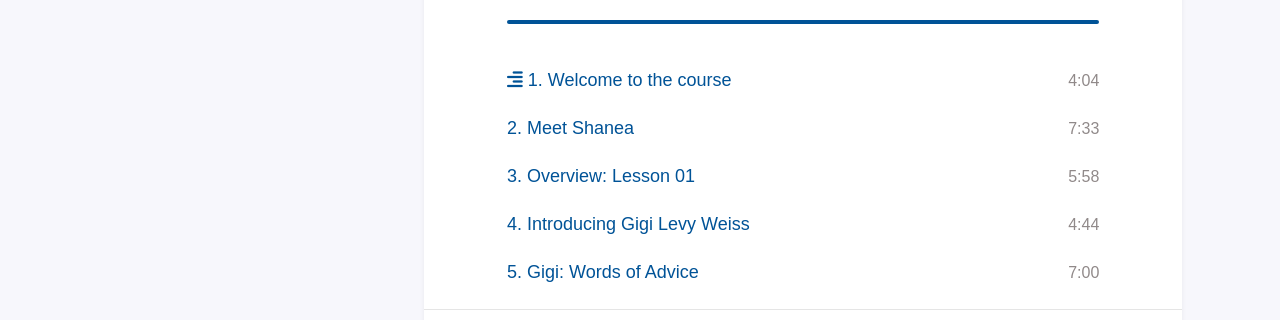
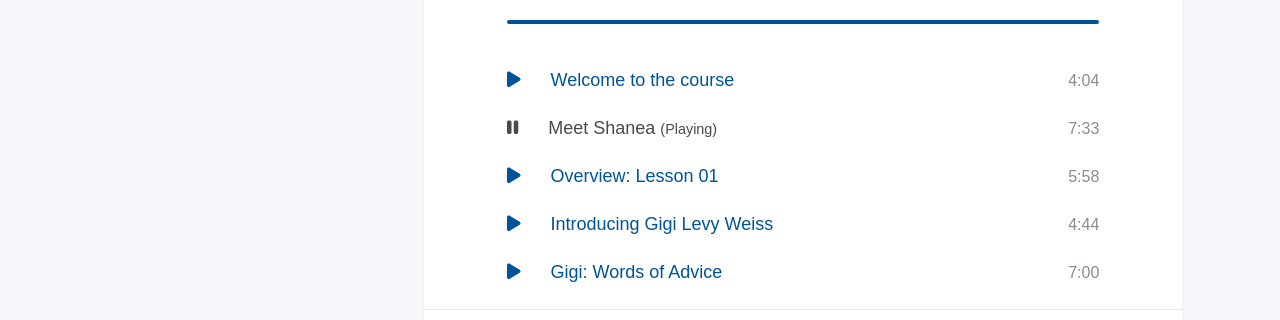
Before and after one commit to nabeelkv/ics, a plain HTML site: page index.html in a window 1280 px wide. Shown: the part 1063-1383 px from the top of the page. Drawn offline with nearby package versions, Linux system fonts and the light colour scheme; a web font is replaced by a local one.

Commit message:
Update index.html

```diff
--- a/index.html
+++ b/index.html
@@ -135,23 +135,27 @@
 
                 <div class="all-lecture-list">
                   <div class="progress-list">
-                    <div class="name"><a href="/referrals"><i class="fa fa-align-right"></i> 1. Welcome to the course</a></div>
+                    <div class="name"><a href="/referrals"><i class="fas fa-play sply"></i> Welcome to the course</a></div>
                     <div class="text-right points">4:04</div>
                   </div>
                   <div class="progress-list">
-                    <div class="name"><a href="/referrals">2. Meet Shanea</a></div>
+                    <div class="name">
+                      <i class="fas fa-pause sply"></i> Meet Shanea <small>(Playing)</small></div>
                     <div class="text-right points">7:33</div>
                   </div></a>
                   <div class="progress-list">
-                    <div class="name"><a href="/referrals">3. Overview: Lesson 01</a></div>
+                    <div class="name"><a href="/referrals">
+                      <i class="fas fa-play sply"></i> Overview: Lesson 01</a></div>
                     <div class="text-right points">5:58</div>
                   </div>
                   <div class="progress-list">
-                    <div class="name"><a href="/referrals">4. Introducing Gigi Levy Weiss</a></div>
+                    <div class="name"><a href="/referrals">
+                      <i class="fas fa-play sply"></i> Introducing Gigi Levy Weiss</a></div>
                     <div class="text-right points">4:44</div>
                   </div>
                   <div class="progress-list">
-                    <div class="name"><a href="/referrals">5. Gigi: Words of Advice</a></div>
+                    <div class="name"><a href="/referrals">
+                      <i class="fas fa-play sply"></i> Gigi: Words of Advice</a></div>
                     <div class="text-right points">7:00</div>
                   </div>
                 </div>
```
